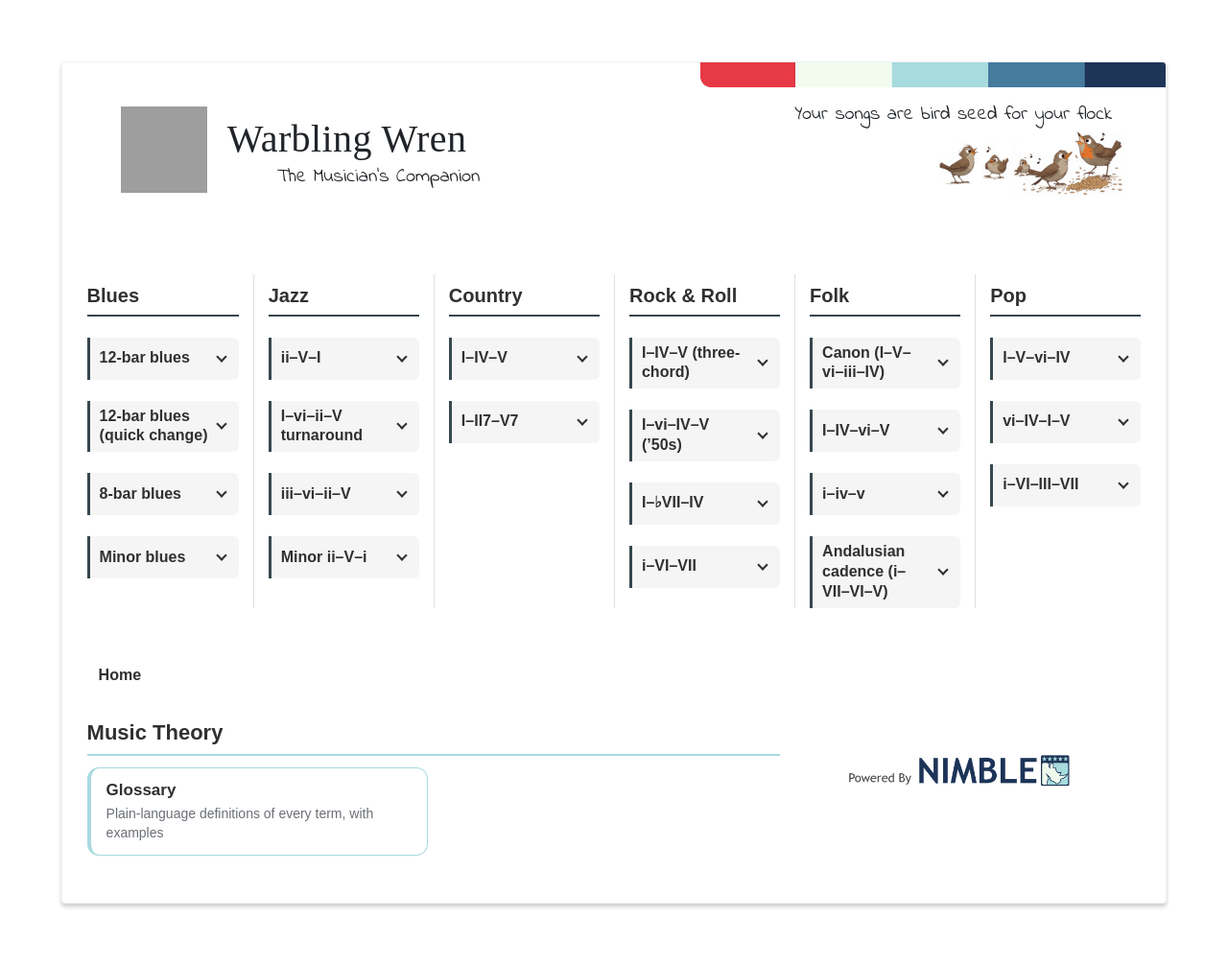
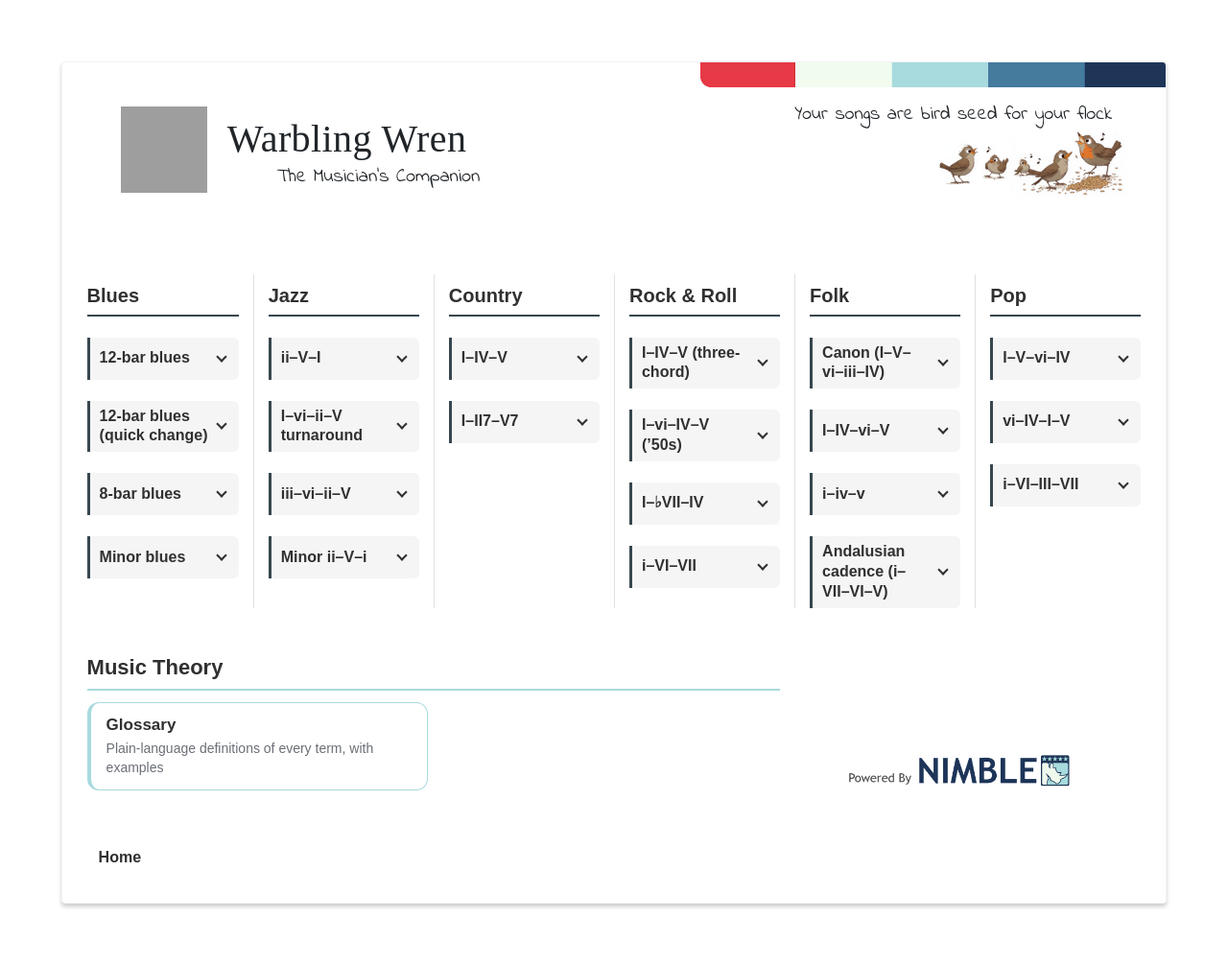
Before and after one commit to warblingwren/warblingwren.github.io, a Jekyll site: the page built from index.html, in a window 1280 px wide. Shown: the whole page at 96% size. Built offline with Jekyll 4.4.1, drawn with Linux system fonts in a browser that asks for light colours; some web fonts are replaced; grey boxes are pictures that could not be loaded.

Commit message:
update: footer

```diff
--- a/_includes/site_footer.html
+++ b/_includes/site_footer.html
@@ -1,15 +1,15 @@
 <div class="row footer">
     <div class="col-md-8 bottom-left">
+        <div class="row">
+            <div class="col-sm-12">
+                {% include theory_menu.html %}
+            </div>
+        </div>
         <div class="row">
             <div class="col-md-12">
                 <div class="homelink">
                     <a href="https://{{ page.custom_domain }}">Home</a>
                 </div>
-            </div>
-        </div>
-        <div class="row">
-            <div class="col-sm-12">
-                {% include theory_menu.html %}
             </div>
         </div>
     </div>
```
